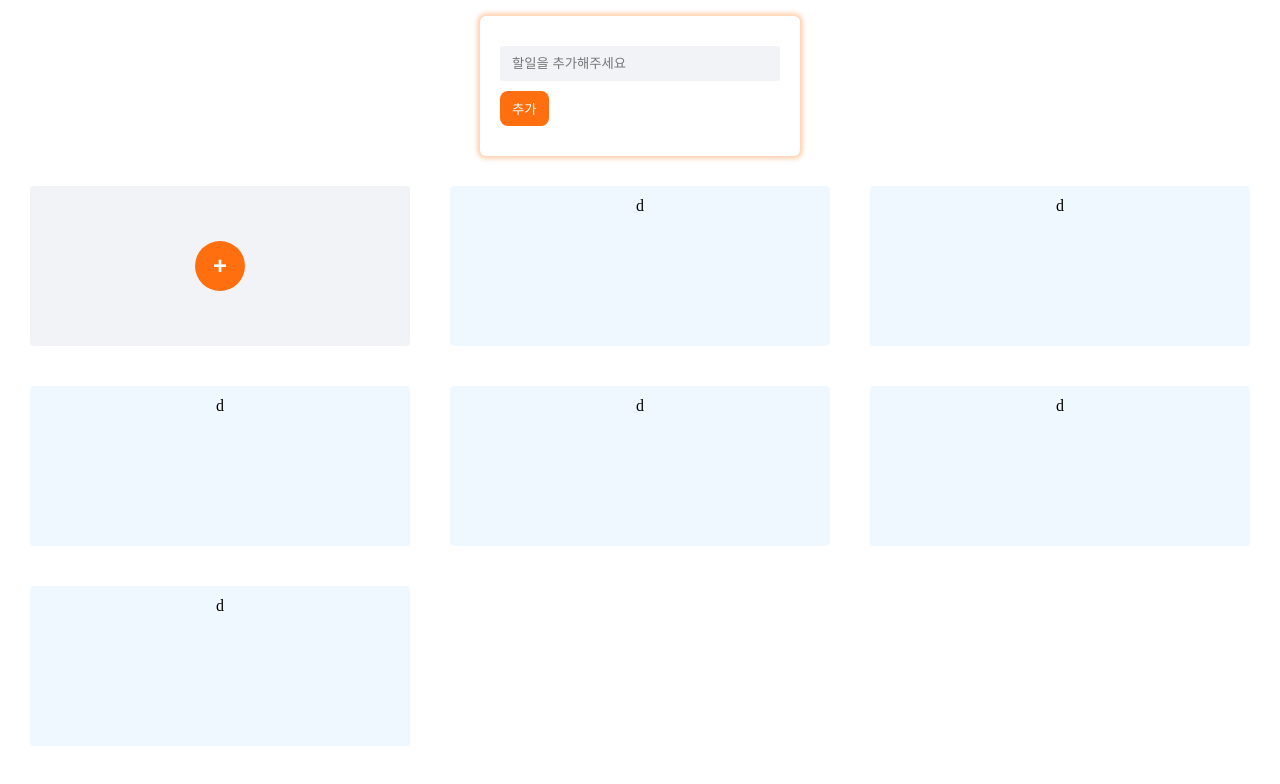
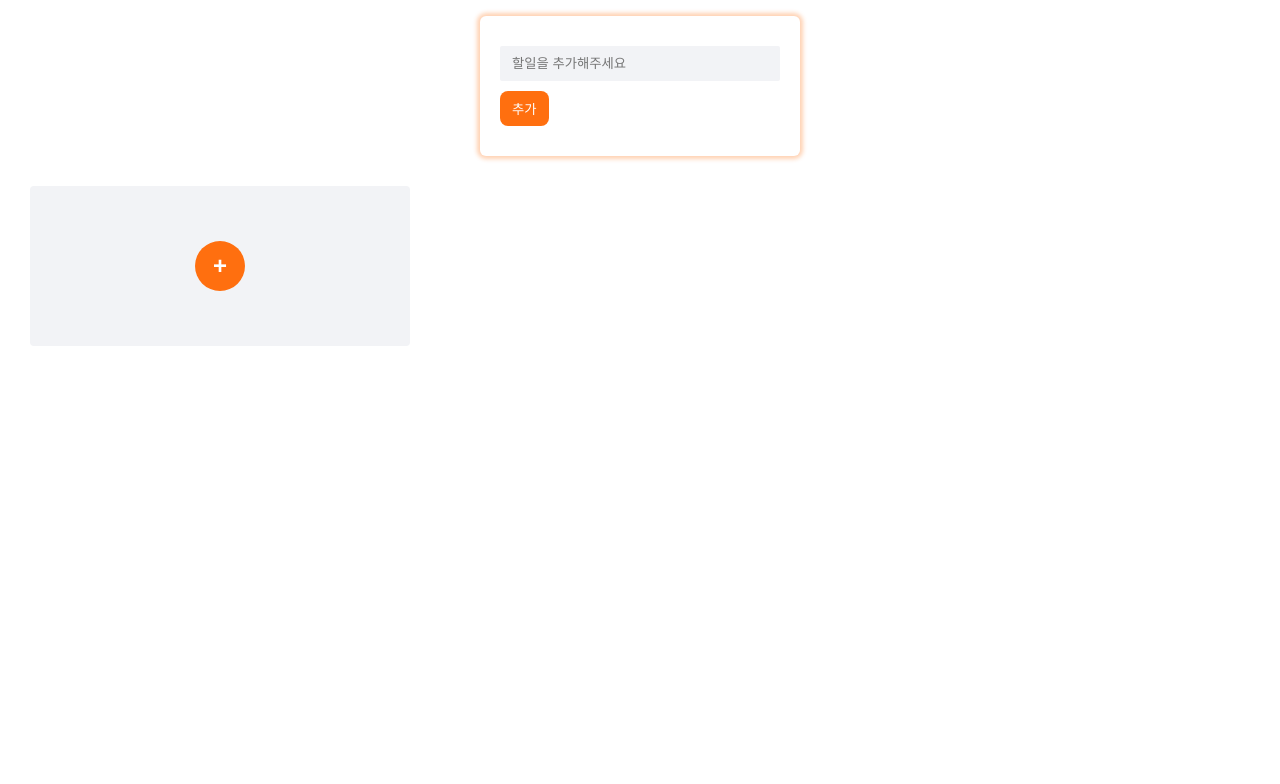
Before and after one commit to jw-r/React-TypeScript-ModernTodoList, a React (Vite) app: page / in a window 1280 px wide. Shown: the top 784 px of the page. Built offline with nearby package versions, Linux system fonts and the light colour scheme; the HTML template or start-up script is replaced by a standard one.

Commit message:
feat: Todo 카드 생성 및 삭제 기능 구현

```diff
--- a/package.json
+++ b/package.json
@@ -11,7 +11,8 @@
   },
   "dependencies": {
     "react": "^18.2.0",
-    "react-dom": "^18.2.0"
+    "react-dom": "^18.2.0",
+    "react-uuid": "^2.0.0"
   },
   "devDependencies": {
     "@emotion/react": "^11.11.1",
--- a/src/App.tsx
+++ b/src/App.tsx
@@ -1,5 +1,5 @@
 import { Global } from '@emotion/react';
-import reset from './Reset';
+import reset from './reset';
 import TodoList from './components/TodoList';
 
 export default function App() {
--- a/src/components/AddCard.tsx
+++ b/src/components/AddCard.tsx
@@ -1,8 +1,11 @@
 import styled from '@emotion/styled';
+import React from 'react';
 
-export default function AddCardButton() {
+interface AddCardButtonProps extends React.ButtonHTMLAttributes<HTMLButtonElement> {}
+
+export default function AddCardButton({ ...props }: AddCardButtonProps) {
   return (
-    <Wrap>
+    <Wrap {...props}>
       <div>+</div>
     </Wrap>
   );
--- a/src/components/Button.tsx
+++ b/src/components/Button.tsx
@@ -1,7 +1,9 @@
 import styled from '@emotion/styled';
-import { PropsWithChildren } from 'react';
+import React, { PropsWithChildren } from 'react';
 
-export default function Button({ children, ...props }: PropsWithChildren) {
+interface ButtonProps extends PropsWithChildren<React.ButtonHTMLAttributes<HTMLButtonElement>> {}
+
+export default function Button({ children, ...props }: ButtonProps) {
   return <Wrap {...props}>{children}</Wrap>;
 }
 
--- /dev/null
+++ b/src/components/TodoCards.tsx
@@ -0,0 +1,54 @@
+import styled from '@emotion/styled';
+import AddCardButton from './AddCard';
+import { useState } from 'react';
+import uuid from 'react-uuid';
+
+interface CardData {
+  id: string;
+  title: string;
+}
+
+export default function TodoCards() {
+  const [cardRepository, setCardRepository] = useState<CardData[]>([]);
+  const createCard = () => {
+    setCardRepository((prev) => [...prev, { id: uuid(), title: `TODO ${cardRepository.length + 1}` }]);
+  };
+  const deleteCard = ({ currentTarget }: React.MouseEvent<HTMLButtonElement>) => {
+    setCardRepository((prev) => prev.filter(({ id }) => id !== currentTarget.id));
+  };
+
+  return (
+    <List>
+      {cardRepository.map((cardData) => (
+        <Card key={cardData.id}>
+          <div>{cardData.title}</div>
+          <button id={cardData.id} onClick={deleteCard}>
+            삭제
+          </button>
+        </Card>
+      ))}
+      {cardRepository.length < 9 && <AddCardButton onClick={createCard} />}
+    </List>
+  );
+}
+
+const List = styled.div`
+  display: grid;
+  grid-template-columns: repeat(3, 1fr);
+  gap: 40px;
+
+  width: 100%;
+  padding: 30px;
+`;
+
+const Card = styled.div`
+  display: flex;
+  flex-direction: column;
+  align-items: center;
+
+  min-height: 160px;
+  padding: 12px;
+
+  background-color: aliceblue;
+  border-radius: 4px;
+`;
--- a/src/components/TodoList.tsx
+++ b/src/components/TodoList.tsx
@@ -1,20 +1,12 @@
 import styled from '@emotion/styled';
 import TodoHandler from './TodoHandler';
-import AddCardButton from './AddCard';
+import TodoCards from './TodoCards';
 
 export default function TodoList() {
   return (
     <Wrap>
       <TodoHandler />
-      <List>
-        <AddCardButton />
-        <Card>d</Card>
-        <Card>d</Card>
-        <Card>d</Card>
-        <Card>d</Card>
-        <Card>d</Card>
-        <Card>d</Card>
-      </List>
+      <TodoCards />
     </Wrap>
   );
 }
@@ -25,24 +17,3 @@ const Wrap = styled.div`
   align-items: center;
   height: 100vh;
 `;
-
-const List = styled.div`
-  display: grid;
-  grid-template-columns: repeat(3, 1fr);
-  gap: 40px;
-
-  width: 100%;
-  padding: 30px;
-`;
-
-const Card = styled.div`
-  display: flex;
-  flex-direction: column;
-  align-items: center;
-
-  min-height: 160px;
-  padding: 12px;
-
-  background-color: aliceblue;
-  border-radius: 4px;
-`;
```
Also changed, not shown: 1 other file (tests, documents, lock files or other folders).
